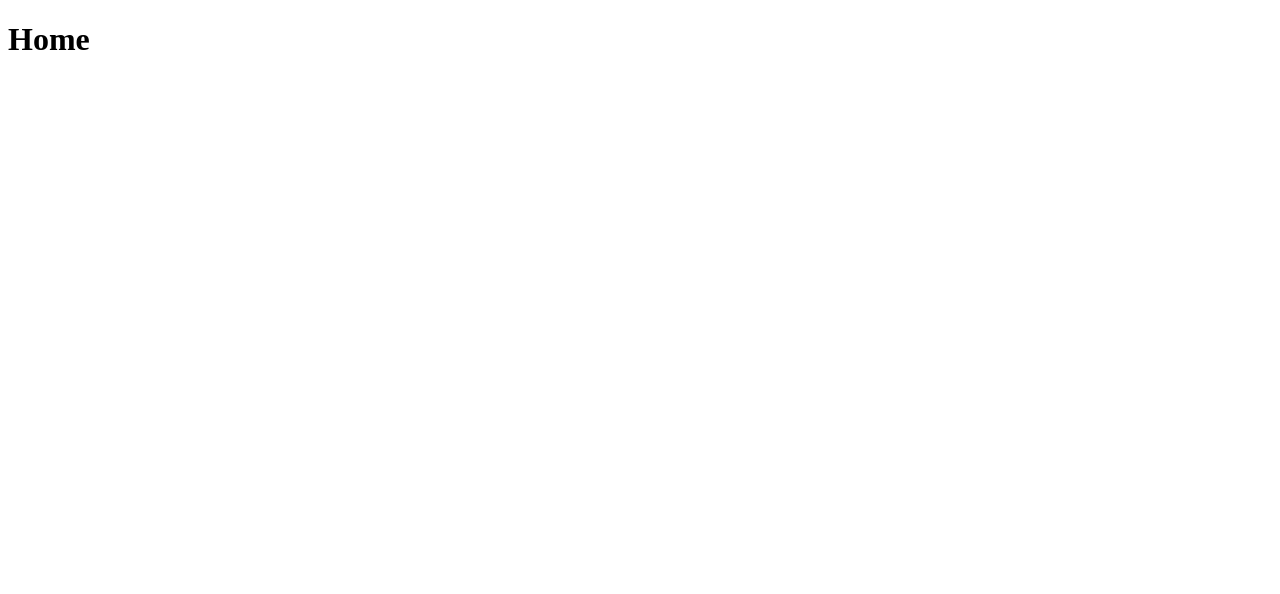
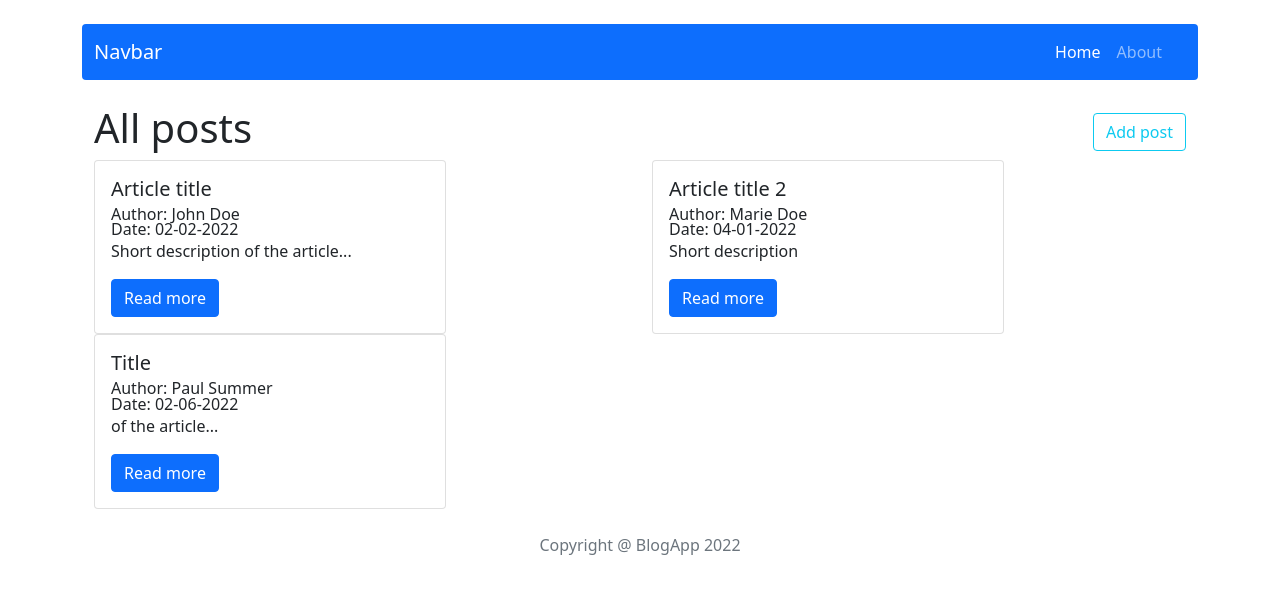
Before and after one commit to adrianggg/react-blog, a React (Create React App) app: page / in a window 1280 px wide. Shown: the top 594 px of the page. Built offline with nearby package versions, Linux system fonts and the light colour scheme.

Commit message:
Add render posts

```diff
--- a/src/App.js
+++ b/src/App.js
@@ -5,9 +5,13 @@ import AddPost from './components/pages/AddPost/AddPost';
 import Post from './components/pages/Post/Post';
 import About from './components/pages/About/About';
 import ErrorPage from './components/pages/ErrorPage/ErrorPage';
+import Header from './components/views/Header/Header';
+import Footer from './components/views/Footer/Footer';
+import {Container} from 'react-bootstrap';
 function App() {
   return (
-    <div>
+    <Container>
+      <Header />
       <Routes>
         <Route path="/" element={<Home />} />
         <Route path="/post/:postId" element={<Post />} />
@@ -16,7 +20,8 @@ function App() {
         <Route path="/about" element={<About />} />
         <Route path='*' element={<ErrorPage />}/>
       </Routes>
-    </div>
+      <Footer />
+    </Container>
   );
 }
 
--- /dev/null
+++ b/src/components/features/Card/Card.js
@@ -0,0 +1,20 @@
+import Button from 'react-bootstrap/Button';
+import Card from 'react-bootstrap/Card';
+import Col from 'react-bootstrap/esm/Col';
+const CardPost = ({post}) => {
+  return (
+    <Col>
+        <Card style={{ width: '22rem' }}>
+        <Card.Body>
+            <Card.Title>{post.title}</Card.Title>
+            <Card.Subtitle>Author: {post.author}</Card.Subtitle>
+            <Card.Subtitle>Date: {post.publishedDate}</Card.Subtitle>
+            <Card.Text>{post.shortDescription}</Card.Text>
+            <Button variant="primary">Read more</Button>
+        </Card.Body>
+        </Card>
+    </Col>
+  );
+}
+
+export default CardPost;
--- a/src/components/pages/Home/Home.js
+++ b/src/components/pages/Home/Home.js
@@ -1,6 +1,22 @@
+import Button from 'react-bootstrap/Button';
+import { NavLink } from "react-router-dom";
+import { useSelector } from 'react-redux';
+import { getAllPosts } from '../../../redux/postsRedux';
+import CardPost from '../../features/Card/Card';
+import Container from 'react-bootstrap/Container';
+import Row from 'react-bootstrap/Row';
 const Home = ()=>{
+    const posts = useSelector(getAllPosts);
     return (
-        <h1>Home</h1>
+        <Container>
+            <div className='d-flex justify-content-between align-items-center'>
+                <h1 className='d-inline'>All posts</h1>
+                <Button as={NavLink} to="/post/add" variant="outline-info">Add post</Button>
+            </div>
+            <Row className='d-flex flex-wrap justify-content-around align-items-center'>
+              {posts.map(post => <CardPost key={post.id} post={post}/> )}
+            </Row>
+        </Container>
     );
 };
 
--- /dev/null
+++ b/src/components/views/Footer/Footer.js
@@ -0,0 +1,10 @@
+
+const Footer = ()=>{
+    return (
+        <footer>
+        <p className="mt-4 mb-4 text-center text-muted">Copyright @ BlogApp 2022</p>
+        </footer>
+    )
+}
+
+export default Footer;
--- /dev/null
+++ b/src/components/views/Header/Header.js
@@ -0,0 +1,12 @@
+import NavBar from "../NavBar/NavBar";
+
+const Header = ()=>{
+    return (
+        <header>
+            <NavBar />
+
+        </header>
+    )
+}
+
+export default Header;
--- /dev/null
+++ b/src/components/views/NavBar/NavBar.js
@@ -0,0 +1,20 @@
+import Container from 'react-bootstrap/Container';
+import Nav from 'react-bootstrap/Nav';
+import Navbar from 'react-bootstrap/Navbar';
+import { NavLink } from 'react-router-dom';
+
+const NavBar = ()=>{
+    return (
+        <Navbar bg="primary" variant="dark" className='mt-4 mb-4 rounded'>
+        <Container>
+          <Navbar.Brand href="#home">Navbar</Navbar.Brand>
+          <Nav className="justify-content-end flex-grow-1 pe-3">
+            <Nav.Link as={NavLink} to="/">Home</Nav.Link>
+            <Nav.Link as={NavLink} to="/about">About</Nav.Link>
+          </Nav>
+        </Container>
+      </Navbar>
+    )
+}
+
+export default NavBar;
--- a/src/index.js
+++ b/src/index.js
@@ -4,6 +4,7 @@ import App from './App';
 import { Provider } from 'react-redux';
 import store from './redux/store'
 import { BrowserRouter } from "react-router-dom";
+import 'bootstrap/dist/css/bootstrap.min.css';
 const root = ReactDOM.createRoot(document.getElementById('root'));
 root.render(
   <React.StrictMode>
--- a/src/redux/initialState.js
+++ b/src/redux/initialState.js
@@ -1,4 +1,32 @@
 const initialState = {
-    posts:[]
+    posts:[
+        {
+        id: '1',
+        title: 'Article title',
+        shortDescription: 'Short description of the article...',
+        content: 'Main content of the article',
+        publishedDate: '02-02-2022',
+        author: 'John Doe'
+        },
+
+        {
+        id: '2',
+        title: 'Article title 2',
+        shortDescription: 'Short description ',
+        content: 'of the article',
+        publishedDate: '04-01-2022',
+        author: 'Marie Doe'
+        },
+
+        {
+        id: '3',
+        title: 'Title',
+        shortDescription: 'of the article...',
+        content: 'Main content',
+        publishedDate: '02-06-2022',
+        author: 'Paul Summer'
+        },
+
+    ]
 };
 export default initialState;
--- a/src/redux/postsRedux.js
+++ b/src/redux/postsRedux.js
@@ -3,6 +3,7 @@
 // actions
 const createActionName = actionName => `app/posts/${actionName}`;
 
+export const getAllPosts = ({posts})=>posts;
 // action creators
 const postsReducer = (statePart = [], action) => {
   switch (action.type) {
```
Also changed, not shown: src/components/features/RenderPosts/RenderPosts.js (added, +7 -0 lines).
